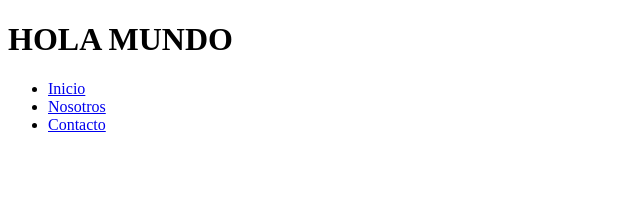
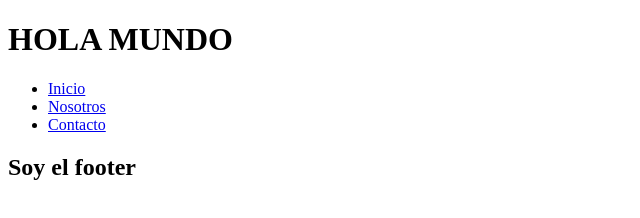
Before and after one commit to diegoaacr/primerapagina, a plain HTML site: page index.html in a window 1280 px wide. Shown: the whole page, without its empty margins (0-640 px from the left). Drawn offline with Linux system fonts and the light colour scheme.

Commit message:
Modified Index.html create Footer

```diff
--- a/index.html
+++ b/index.html
@@ -17,5 +17,9 @@
             </ul>
         </header>
     </nav>
+
+    <footer>
+        <h2>Soy el footer</h2>
+    </footer>
 </body>
 </html>
```
